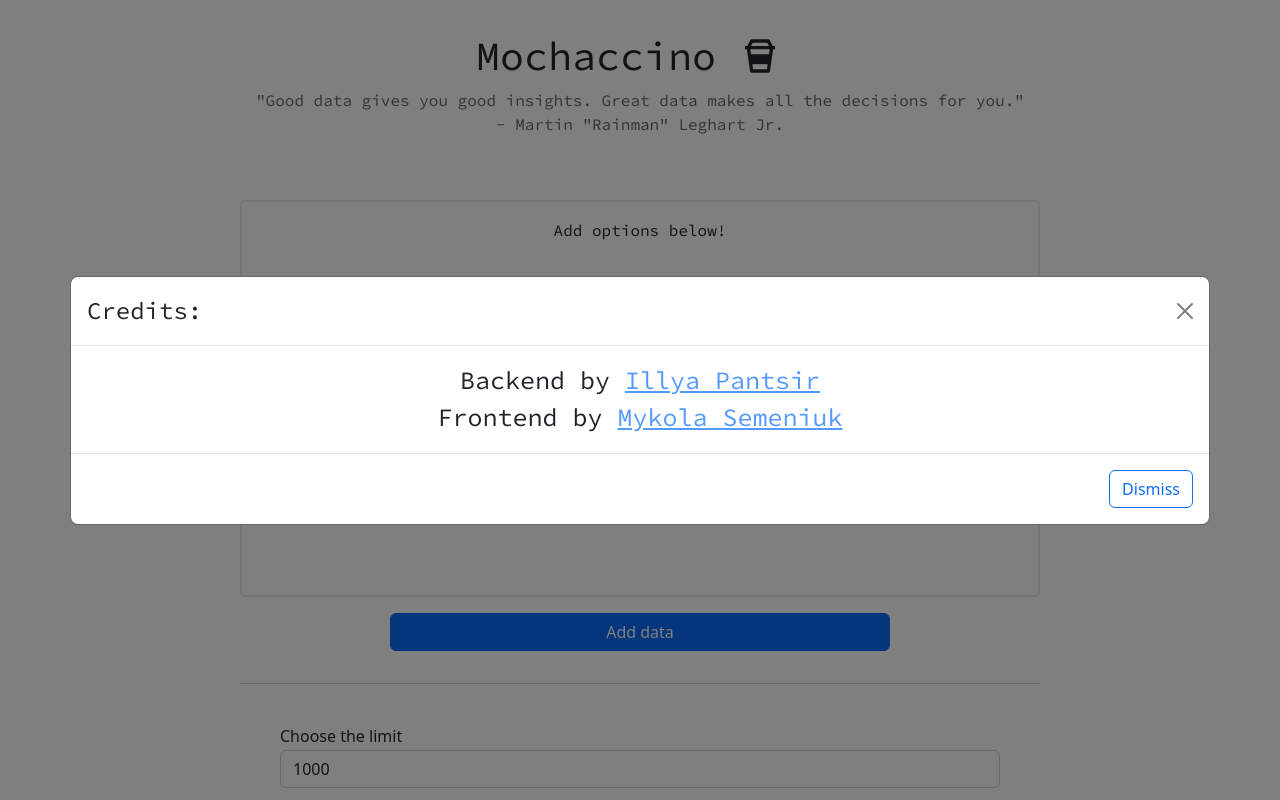
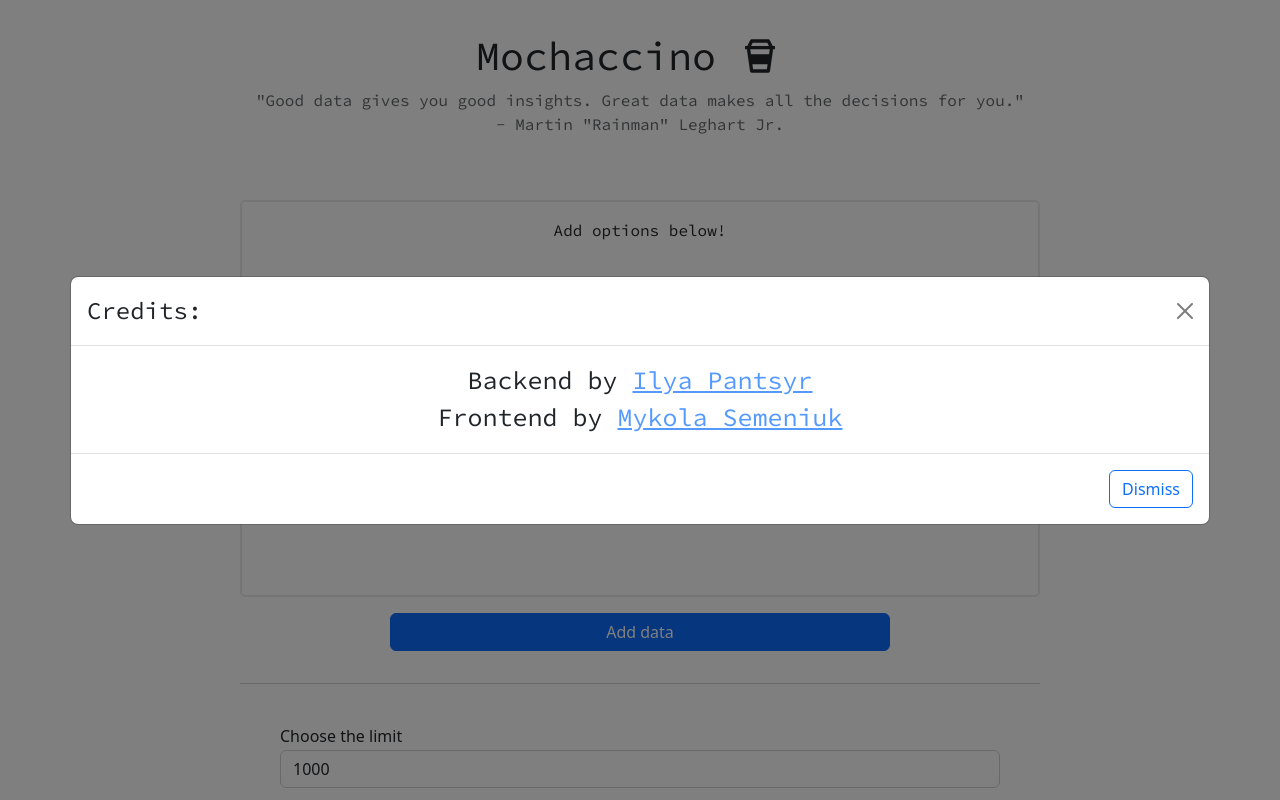
Before and after one commit to panilya/mochaccino, a React (Create React App) app in the folder mochaccino-client/: page /credits in a window 1280 px wide. Shown: the top 800 px of the page. Built offline with nearby package versions, Linux system fonts and the light colour scheme.

Commit message:
Fixed search bar

```diff
--- a/mochaccino-client/src/Components/Modal/ModalComponent.tsx
+++ b/mochaccino-client/src/Components/Modal/ModalComponent.tsx
@@ -37,15 +37,15 @@ const ModalComponent: React.FC<ModalComponentProps> = ({ children }) => {
           </Modal.Title>
         </Modal.Header>
         <Modal.Body>
-          {!location.pathname.includes("preview") ||
-            (!location.pathname.includes("credits") && (
+          {!location.pathname.includes("preview") &&
+            !location.pathname.includes("credits") && (
               <Form.Control
                 placeholder="Search ..."
                 type="search"
                 value={searchValue}
                 onChange={handleSearch}
               />
-            ))}
+            )}
 
           <SearchContext.Provider value={searchValue}>
             {children}
--- a/mochaccino-client/src/Components/Modal/ModalComponents/Credits.tsx
+++ b/mochaccino-client/src/Components/Modal/ModalComponents/Credits.tsx
@@ -12,7 +12,7 @@ const Credits: React.FC<CreditsProps> = () => {
           target="_blank"
           className="home__credits"
         >
-          Illya Pantsir{" "}
+          Ilya Pantsyr{" "}
         </a>
         <br />
         Frontend by{" "}
```
